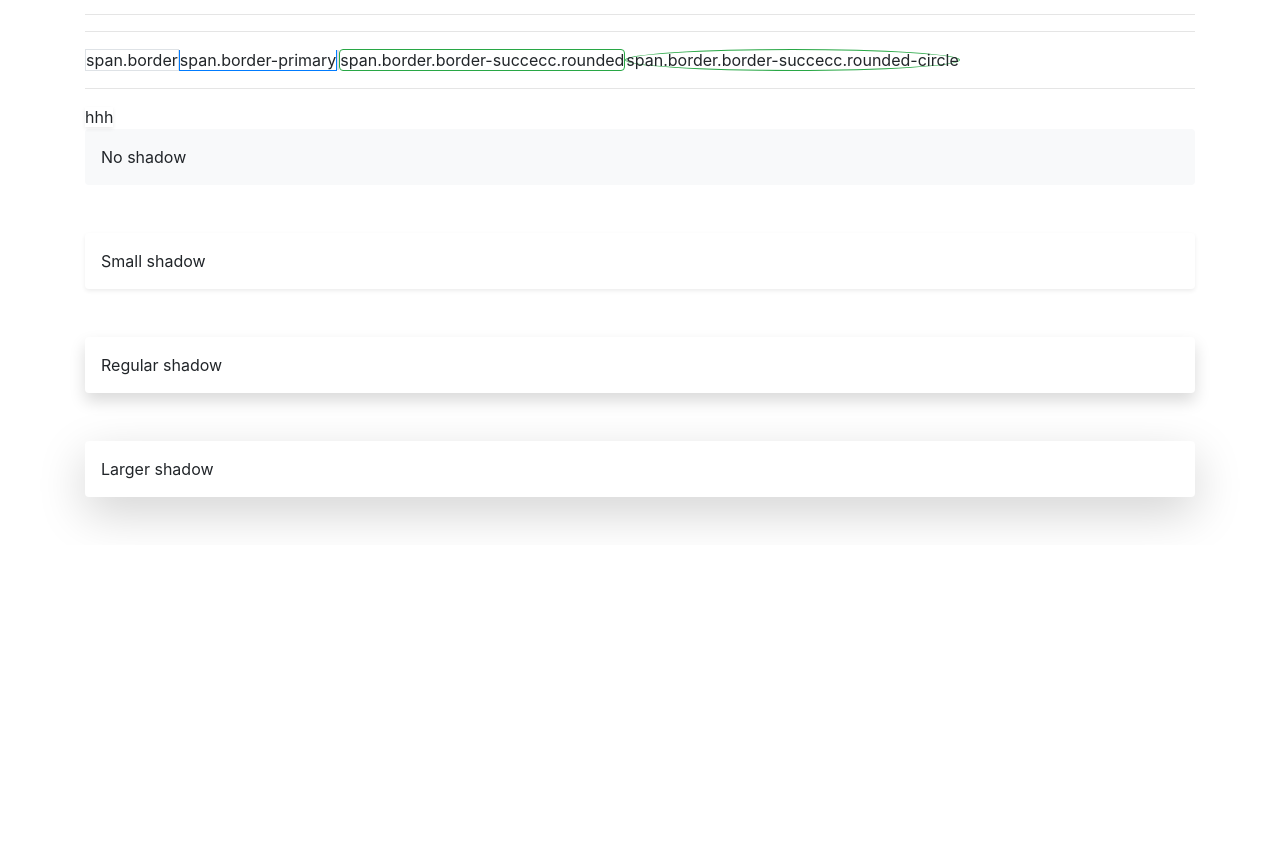
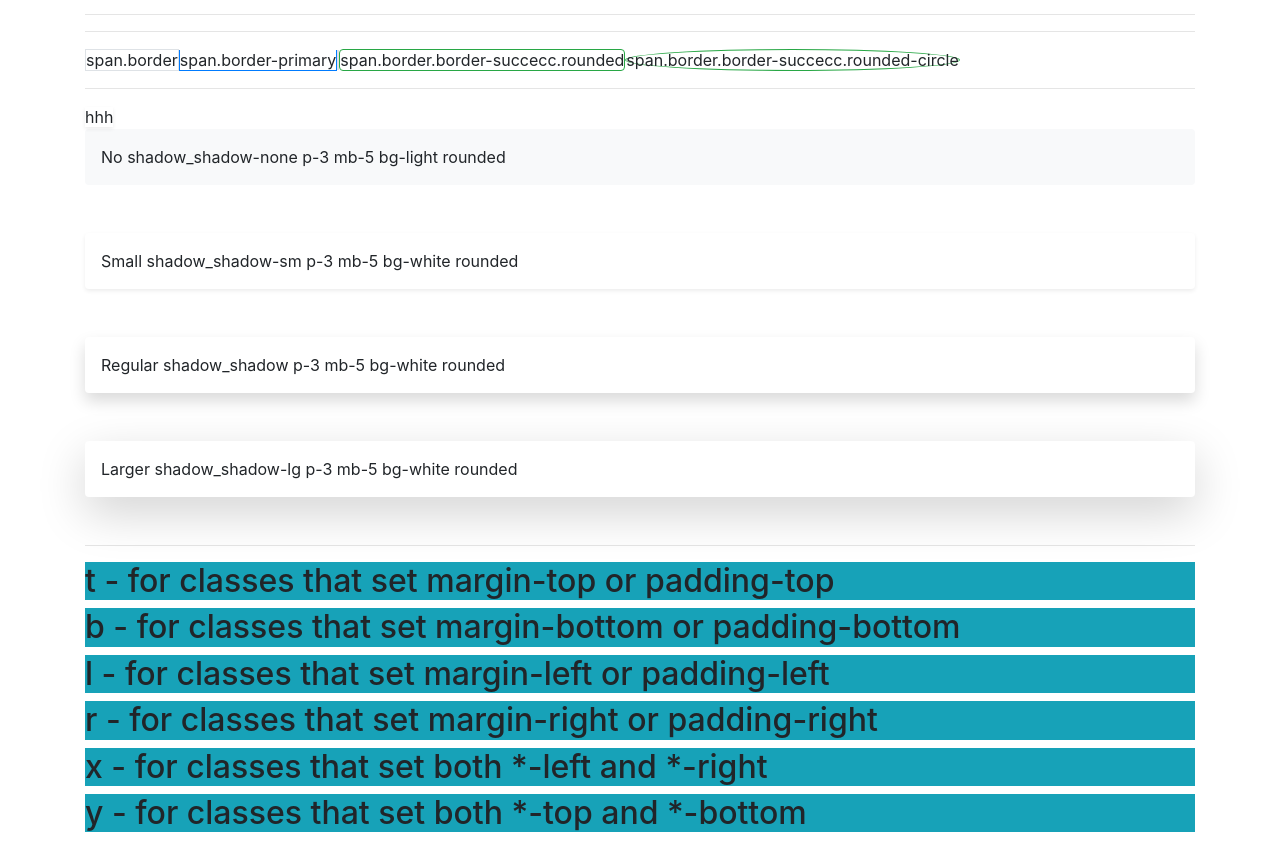
Before and after one commit to youssefchehata/masteringReactM, a React (Create React App) app: page /bootstrap2 in a window 1280 px wide. Shown: the part 320-1168 px from the top of the page. Before the commit the page ends 865 px from the top, so only its background shows below. Built offline with nearby package versions, Linux system fonts and the light colour scheme.

Commit message:
second commit

```diff
--- a/src/components/Bootstrap2.jsx
+++ b/src/components/Bootstrap2.jsx
@@ -1,6 +1,6 @@
-import React from 'react';
+import React from "react";
 // import './Bootstrap2.css';
-import DateCalander from './DateCalander';
+import DateCalander from "./DateCalander";
 const Bootstrap2 = () => {
   return (
     <div className="container">
@@ -56,10 +56,39 @@ const Bootstrap2 = () => {
       </span>
       <hr />
       <span className="shadow-sm">hhh</span>
-      <div class="shadow-none p-3 mb-5 bg-light rounded">No shadow</div>
-      <div class="shadow-sm p-3 mb-5 bg-white rounded">Small shadow</div>
-      <div class="shadow p-3 mb-5 bg-white rounded">Regular shadow</div>
-      <div class="shadow-lg p-3 mb-5 bg-white rounded">Larger shadow</div>
+      <div class="shadow-none p-3 mb-5 bg-light rounded">
+        No shadow_shadow-none p-3 mb-5 bg-light rounded
+      </div>
+      <div class="shadow-sm p-3 mb-5 bg-white rounded">
+        Small shadow_shadow-sm p-3 mb-5 bg-white rounded
+      </div>
+      <div class="shadow p-3 mb-5 bg-white rounded">
+        Regular shadow_shadow p-3 mb-5 bg-white rounded
+      </div>
+      <div class="shadow-lg p-3 mb-5 bg-white rounded">
+        Larger shadow_shadow-lg p-3 mb-5 bg-white rounded
+      </div>
+      <hr />
+      <p>
+        <h2 className="bg-info text-black">
+          t - for classes that set margin-top or padding-top
+        </h2>
+        <h2 className="bg-info text-black">
+          b - for classes that set margin-bottom or padding-bottom
+        </h2>
+        <h2 className="bg-info text-black">
+          l - for classes that set margin-left or padding-left
+        </h2>
+        <h2 className="bg-info text-black">
+          r - for classes that set margin-right or padding-right
+        </h2>
+        <h2 className="bg-info text-black">
+          x - for classes that set both *-left and *-right
+        </h2>
+        <h2 className="bg-info text-black">
+          y - for classes that set both *-top and *-bottom
+        </h2>
+      </p>
     </div>
   );
 };
```
Also changed, not shown: src/components/customers.jsx (+3 -19 lines).
